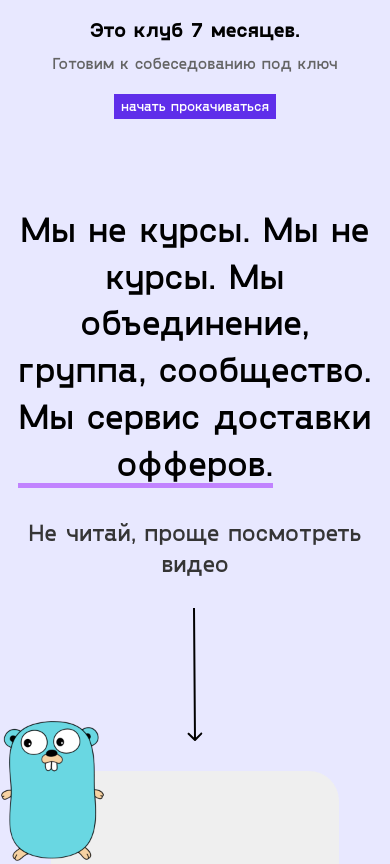
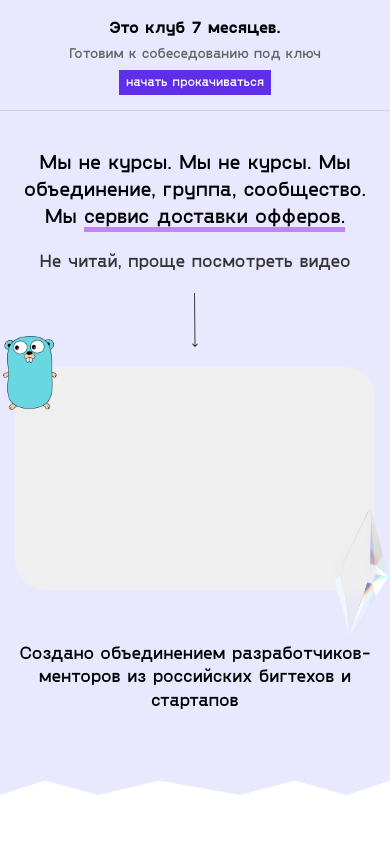
Before and after one commit to FreightDH/7-months-club, a website built with webpack: page src/index.html in a window 390 px wide. Shown: the top 864 px of the page. Built offline with nearby package versions, Linux system fonts and the light colour scheme; files whose address does not match are found by name.

Commit message:
feat: add responsive to main section

```diff
--- a/src/index.html
+++ b/src/index.html
@@ -10,8 +10,8 @@
           <div class="main__container">
             <div class="main__body">
               <h1 class="main__title">
-                Мы не курсы. Мы не курсы. Мы объединение, группа, сообщество.
-                <span>Мы сервис доставки офферов.</span>
+                Мы не курсы. Мы не курсы. Мы объединение, группа, сообщество. Мы
+                <span>сервис доставки офферов.</span>
               </h1>
               <h2 class="main__subtitle">Не читай, проще посмотреть видео</h2>
               <div class="main__arrow"><img src="@img/main/arrow-icon.svg" alt="arrow-icon" /></div>
--- a/src/scss/base/forms/button.scss
+++ b/src/scss/base/forms/button.scss
@@ -7,11 +7,12 @@
   @include adaptiveValue('padding-bottom', 7, 4);
   @include adaptiveValue('padding-left', 15, 7);
   @include adaptiveValue('padding-right', 15, 7);
+
   color: #fff;
   background-color: #5f2eea;
   transition: all 0.3s ease 0s;
 
-  @include adaptiveValue('font-size', 16, 14);
+  @include adaptiveValue('font-size', 16, 13);
 
   @media (hover: hover) {
     &:hover {
--- a/src/scss/header.scss
+++ b/src/scss/header.scss
@@ -3,6 +3,10 @@
   @include adaptiveValue('padding-top', 30, 15);
   @include adaptiveValue('padding-bottom', 30, 15);
   background-color: #e8e8ff;
+
+  @media (max-width: $mobileSmall) {
+    border-bottom: 1px solid rgba($color: #000000, $alpha: 0.1);
+  }
 
   &__body {
     display: flex;
@@ -11,13 +15,13 @@
 
     @media (max-width: $tablet) {
       flex-direction: column;
-      gap: 10px;
+      gap: 7px;
     }
   }
 
   &__logo {
     font-size: 32px;
-    @include adaptiveValue('font-size', 32, 20);
+    @include adaptiveValue('font-size', 32, 16);
     font-weight: 700;
   }
 
@@ -28,14 +32,14 @@
 
     @media (max-width: 600px) {
       flex-direction: column;
-      gap: 20px;
+      gap: 7px;
     }
   }
 
   &__text {
     color: #646464;
     font-size: 24px;
-    @include adaptiveValue('font-size', 24, 16);
+    @include adaptiveValue('font-size', 24, 14);
 
     @media (max-width: 600px) {
       text-align: center;
--- a/src/scss/sections/main.scss
+++ b/src/scss/sections/main.scss
@@ -1,5 +1,7 @@
 .main {
   padding: 70px 0px 150px 0px;
+  @include adaptiveValue('padding-top', 70, 35);
+  @include adaptiveValue('padding-bottom', 150, 80);
   background: url('@img/main/bg-shape.png') 0 0 / 100% 100% no-repeat;
 
   &__body {
@@ -9,44 +11,54 @@
     align-items: center;
     text-align: center;
     gap: 30px;
+    @include adaptiveValue('gap', 30, 20);
   }
 
   &__title {
     max-width: 1200px;
     font-size: 36px;
+    @include adaptiveValue('font-size', 36, 20);
 
     span {
-      position: relative;
-
-      &::after {
-        content: '';
-        position: absolute;
-        width: 100%;
-        height: 5px;
-        bottom: -5px;
-        left: 0;
-        background-color: #c183ff;
-      }
+      border-bottom: 5px solid #c183ff;
     }
   }
 
   &__subtitle {
     color: #353535;
     font-size: 24px;
+    @include adaptiveValue('font-size', 24, 18);
   }
 
   &__arrow {
+    width: 16px;
+    height: 135px;
+    @include adaptiveValue('height', 135, 50);
+
+    img {
+      width: 100%;
+      height: 100%;
+      object-fit: contain;
+    }
   }
 
   &__video {
     position: relative;
     width: 80%;
     height: 700px;
+    @include adaptiveValue('height', 700, 200);
+
+    @media (max-width: $mobile) {
+      width: 100%;
+    }
   }
 
   &__text {
+    padding: 40px 0px 0px 0px;
+    @include adaptiveValue('padding-top', 40, 30);
     max-width: 600px;
     font-size: 24px;
+    @include adaptiveValue('font-size', 24, 18);
   }
 }
 
@@ -57,7 +69,7 @@
     img {
       width: 100%;
       height: 100%;
-      object-fit: cover;
+      object-fit: contain;
     }
 
     &.img--top {
@@ -65,6 +77,10 @@
       height: 140px;
       top: -50px;
       left: -50px;
+      @include adaptiveValue('width', 140, 70);
+      @include adaptiveValue('height', 140, 70);
+      @include adaptiveValue('top', -50, -30);
+      @include adaptiveValue('left', -50, -10);
     }
 
     &.img--bottom {
@@ -72,6 +88,10 @@
       height: 300px;
       bottom: -70px;
       right: -50px;
+      @include adaptiveValue('width', 140, 70);
+      @include adaptiveValue('height', 300, 120);
+      @include adaptiveValue('bottom', -70, -45);
+      @include adaptiveValue('right', -50, -20);
     }
   }
 
```
